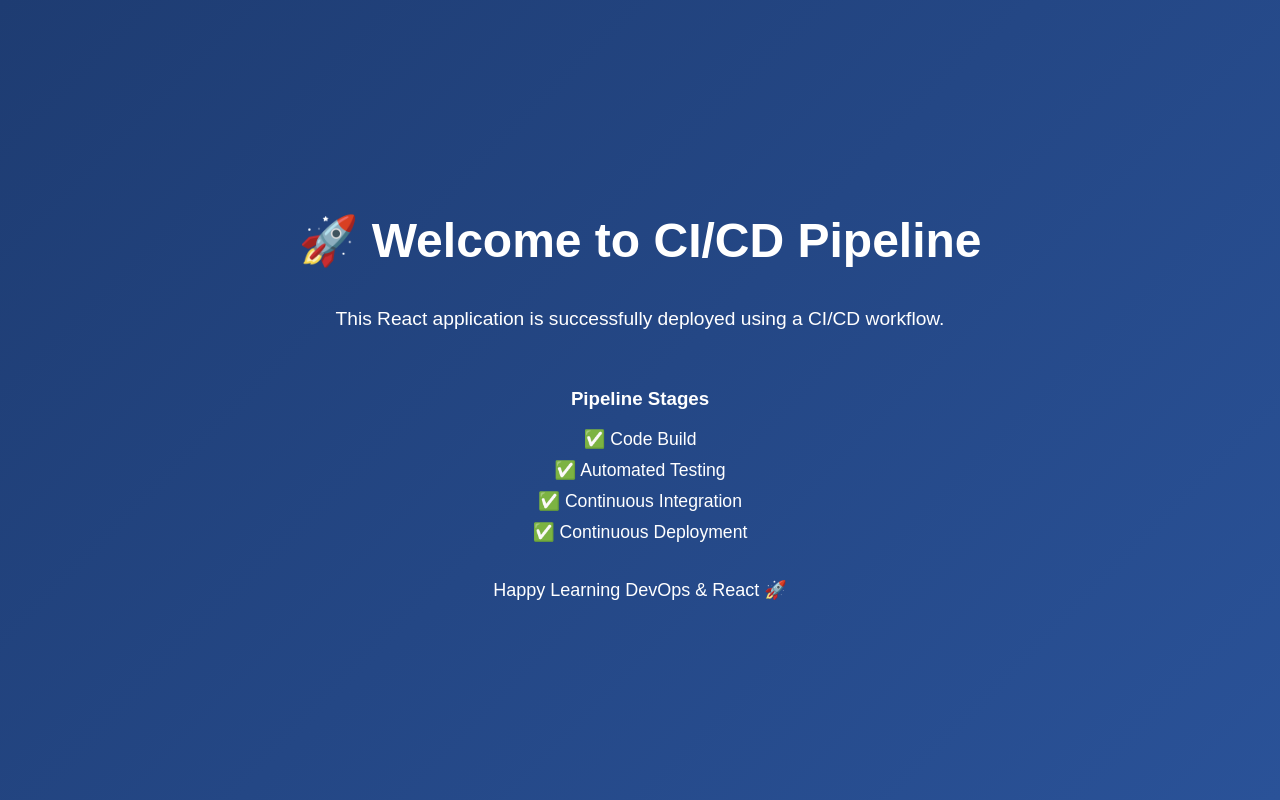
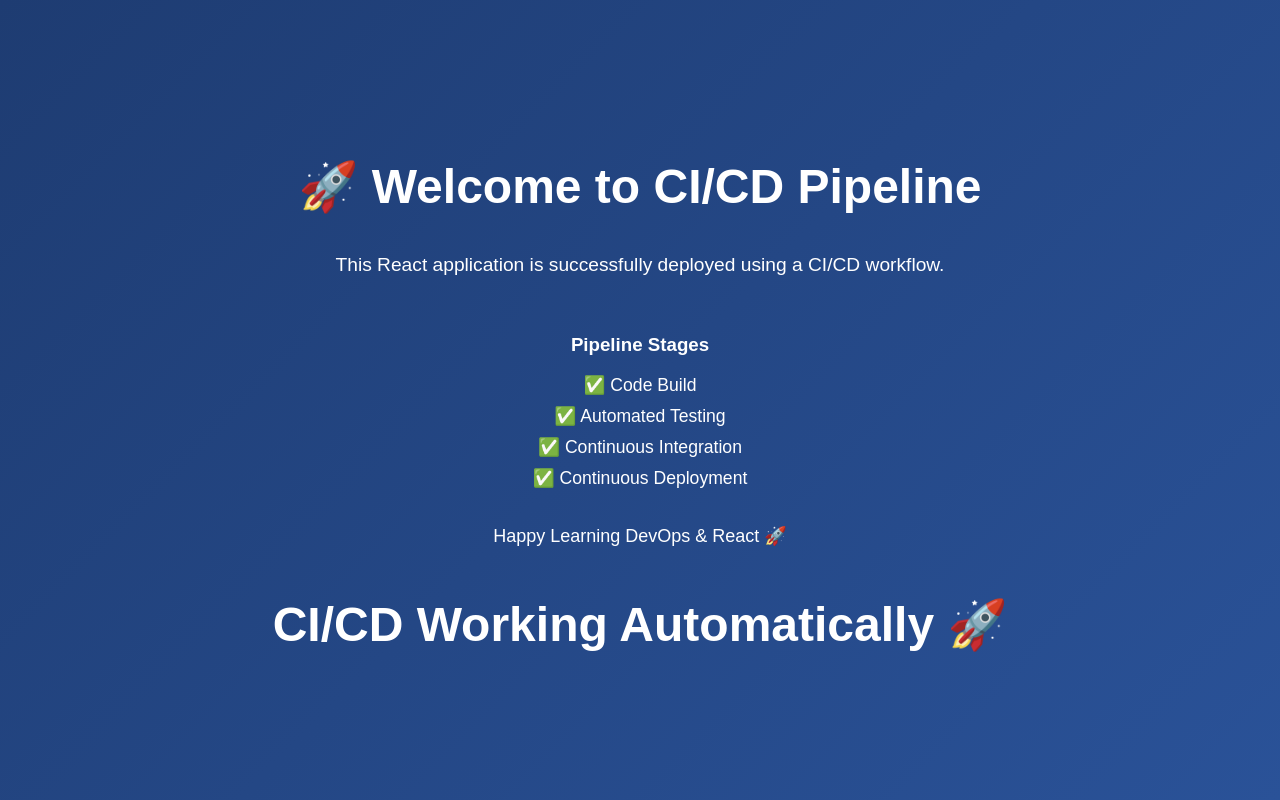
Before and after one commit to kunda03/CICD-aws-project, a React (Create React App) app: page / in a window 1280 px wide. Built offline with nearby package versions, Linux system fonts and the light colour scheme.

Commit message:
Testing of cicd pipeline

```diff
--- a/src/App.js
+++ b/src/App.js
@@ -23,6 +23,8 @@ function App() {
         <p style={{ marginTop: '20px', fontSize: '18px' }}>
           Happy Learning DevOps & React 🚀
         </p>
+
+        <h1>CI/CD Working Automatically 🚀</h1>
       </header>
     </div>
   );
```
